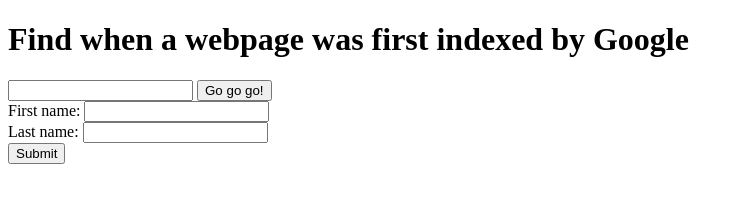
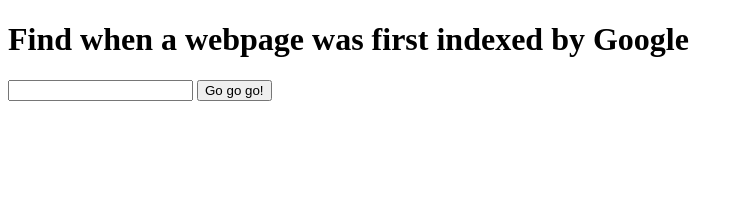
Before and after one commit to firstroad/pageIndexDate, a plain HTML site: page index.html in a window 1280 px wide. Shown: the whole page, without its empty margins (0-744 px from the left). Drawn offline with Linux system fonts and the light colour scheme.

Commit message:
Update index.html

```diff
--- a/index.html
+++ b/index.html
@@ -12,10 +12,5 @@
 		<h1>Find when a webpage was first indexed by Google</h1>
 		<input type="text" name="webpage" id="webpage">
 		<input type="submit" value="Go go go!" onclick="Main()">
-		 <form method="get">
-	  First name: <input type="text" name="fname"><br>
-	  Last name: <input type="text" name="lname"><br>
-	  <input type="submit" value="Submit">
-	</form>
 	</body>
 </html>
```
